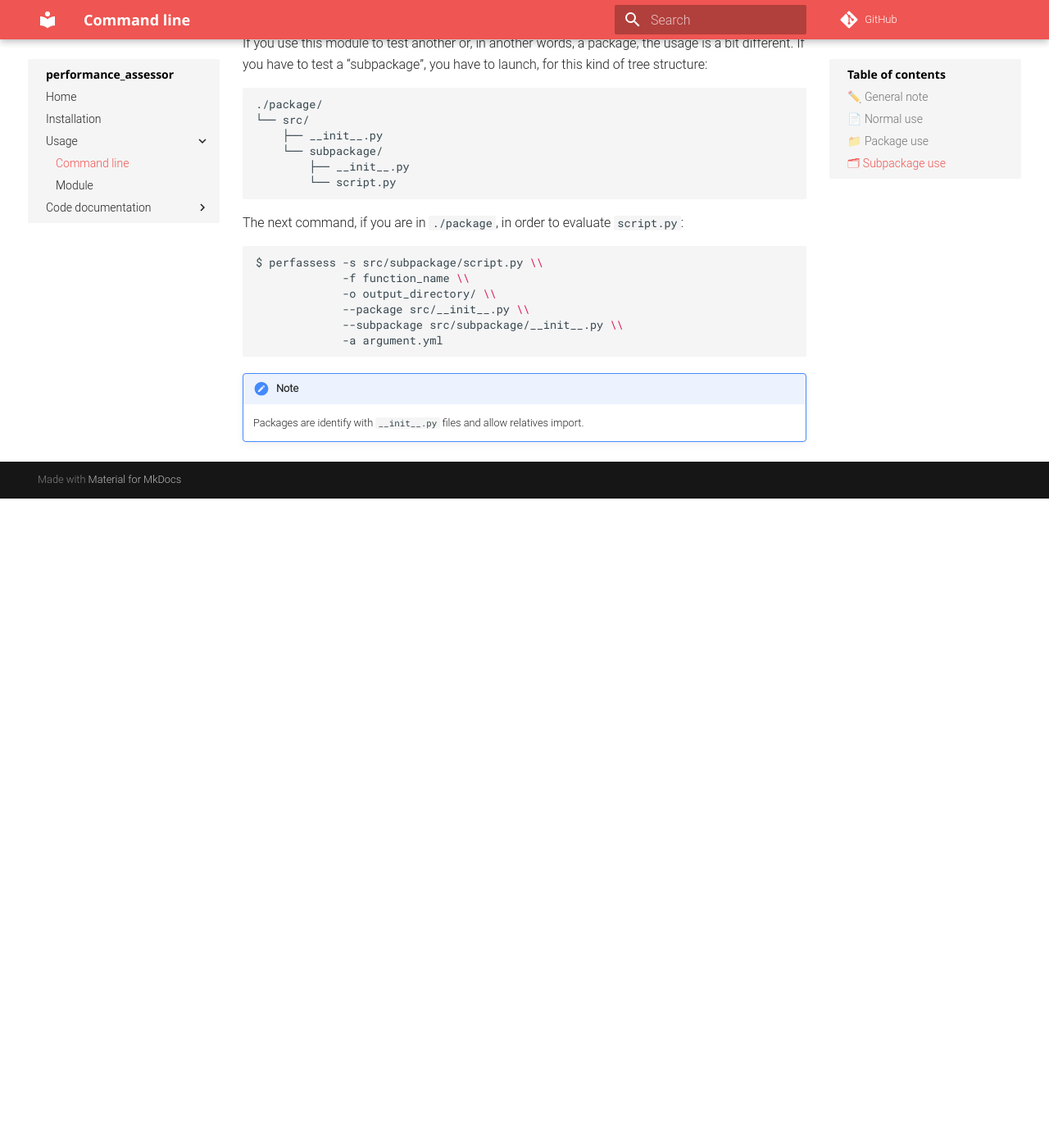
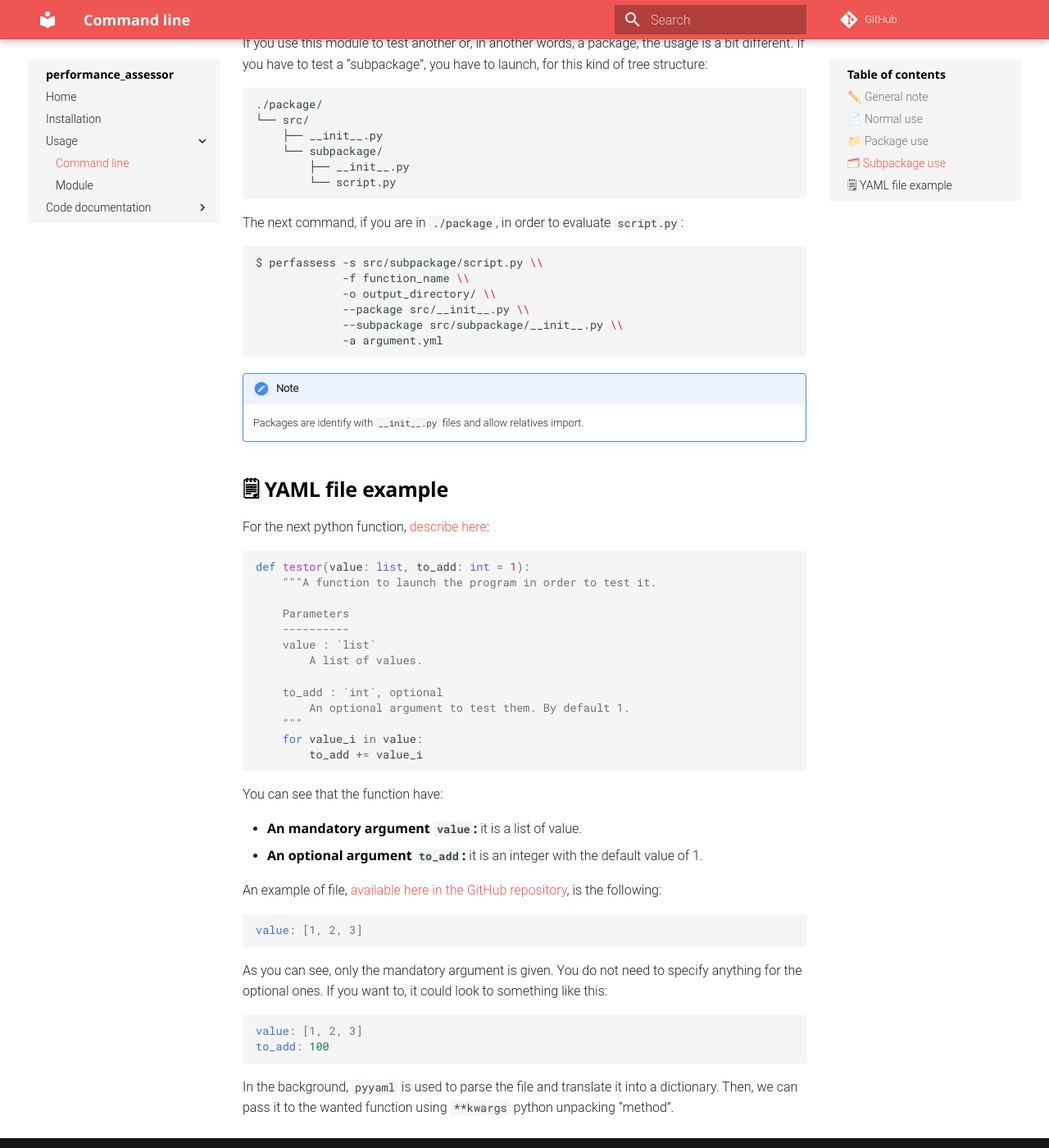
Before and after one commit to FilouPlains/perfassess, an MkDocs documentation site: the page built from docs/usage/command_line.md, in a window 1280 px wide and 1400 px high, scrolled down 1343 px. Shown: the whole window at 82% size. Built offline with MkDocs 1.6.1 and Material for MkDocs 9.7.7, drawn with Linux system fonts in a browser that asks for light colours; some web fonts are replaced; comment, search, counter and statistics services are not loaded; before the commit the page ends 1951 px from its top, so only the background shows below that.

Commit message:
Correcting the environment and adding a YAML example.

````diff
--- a/docs/usage/command_line.md
+++ b/docs/usage/command_line.md
@@ -81,3 +81,43 @@ $ perfassess -s src/subpackage/script.py \\
 
 !!!note
     Packages are identify with `__init__.py` files and allow relatives import.
+
+## 🗒 YAML file example
+
+For the next python function, [describe here](../../code_documentation/testor/):
+
+```py
+def testor(value: list, to_add: int = 1):
+    """A function to launch the program in order to test it.
+
+    Parameters
+    ----------
+    value : `list`
+        A list of values.
+
+    to_add : `int`, optional
+        An optional argument to test them. By default 1.
+    """
+    for value_i in value:
+        to_add += value_i
+```
+
+You can see that the function have:
+
+- **An mandatory argument `value`:** it is a list of value.
+- **An optional argument `to_add`:** it is an integer with the default value of 1.
+
+An example of file, [available here in the GitHub repository](https://github.com/FilouPlains/perfassess/blob/main/data/argument.yml), is the following:
+
+```yaml
+value: [1, 2, 3]
+```
+
+As you can see, only the mandatory argument is given. You do not need to specify anything for the optional ones. If you want to, it could look to something like this:
+
+```yaml
+value: [1, 2, 3]
+to_add: 100
+```
+
+In the background, `pyyaml` is used to parse the file and translate it into a dictionary. Then, we can pass it to the wanted function using `**kwargs` python unpacking “method”.
--- a/mkdocs.yml
+++ b/mkdocs.yml
@@ -37,6 +37,7 @@ theme:
     hljs_languages:
         - bash
         - python
+        - yaml
     font:
         text: Roboto Light
 
````
Also changed, not shown: 2 other files.
